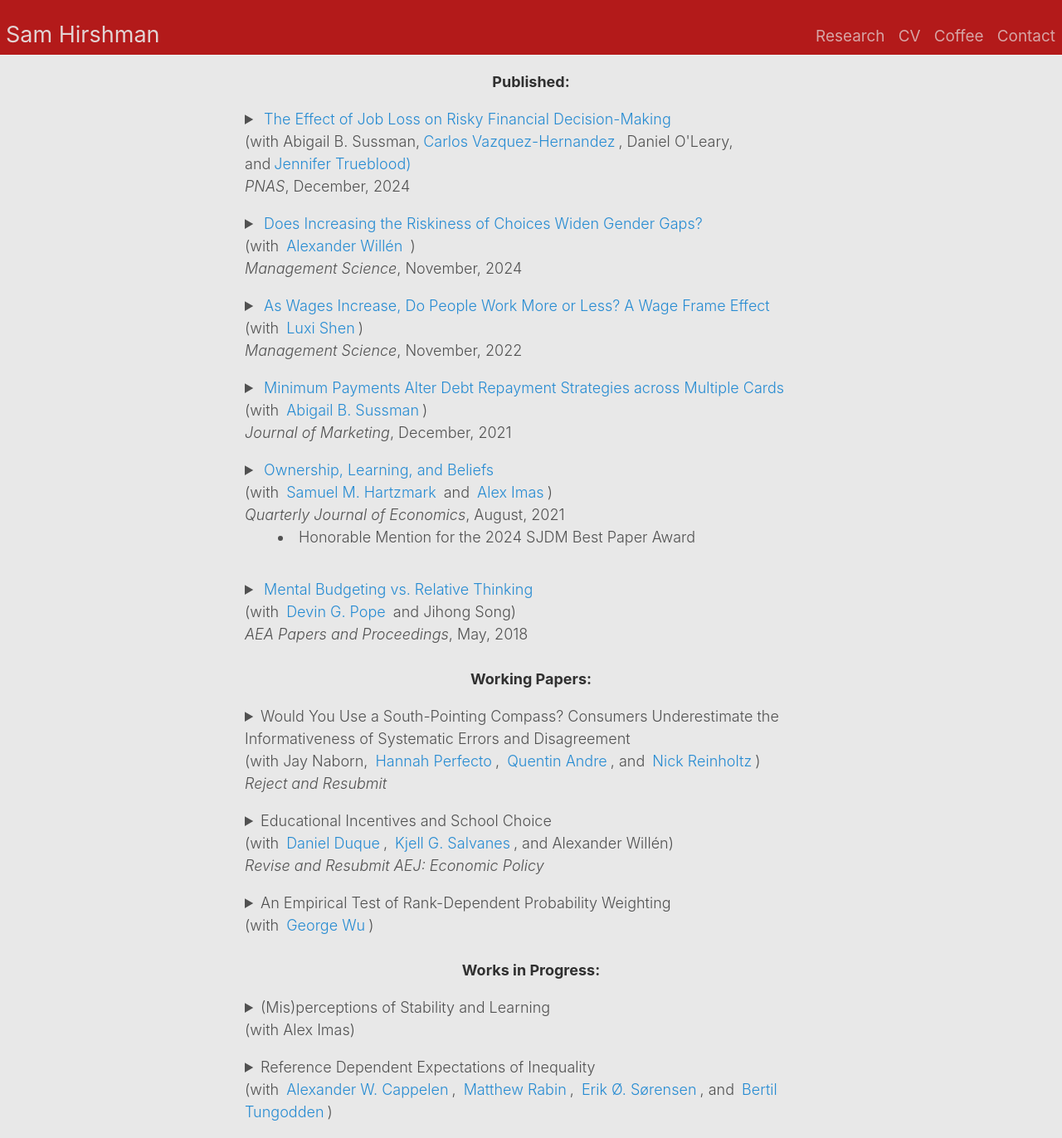
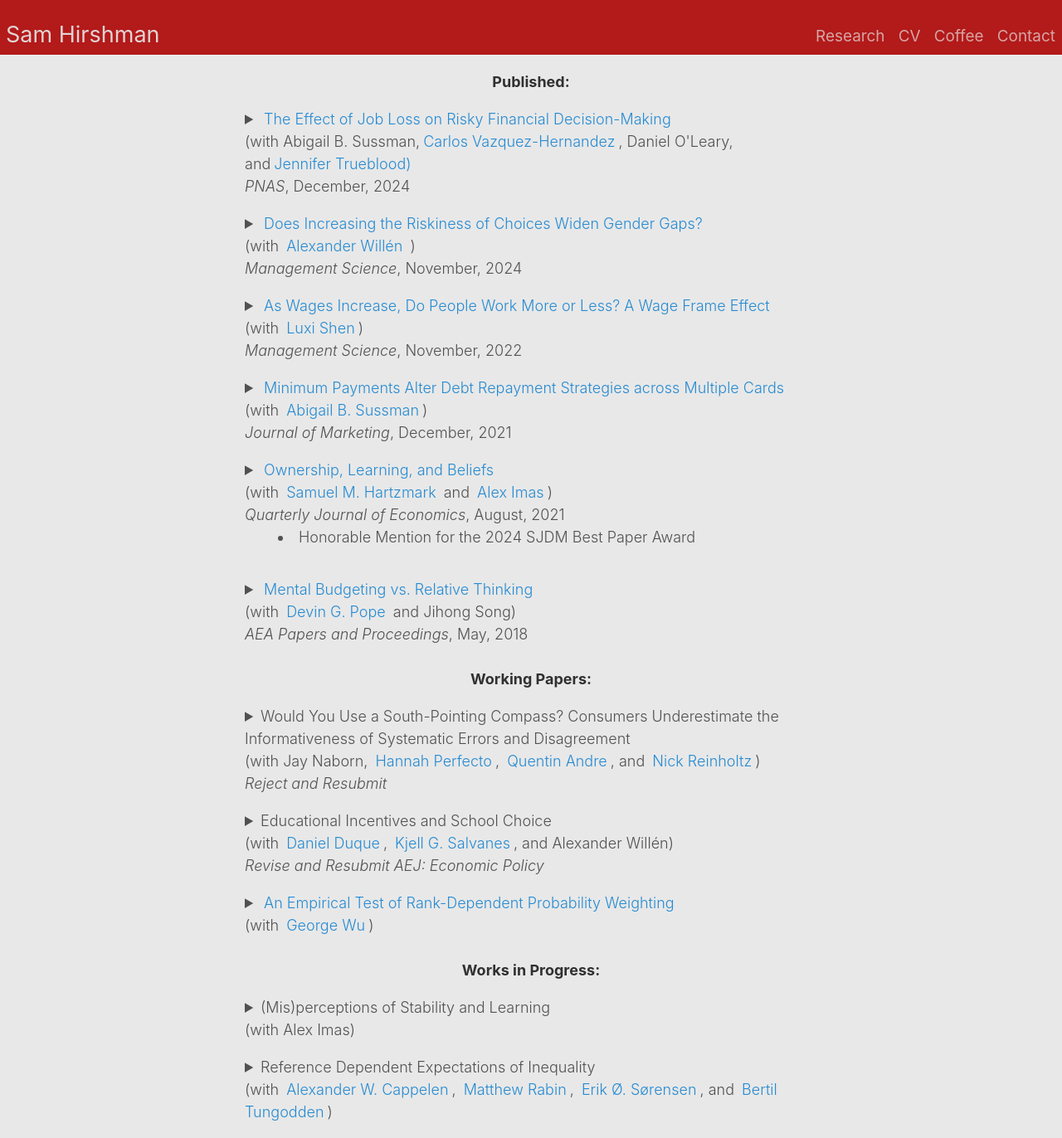
Before and after one commit to shirshma/shirshma.github.io, a Jekyll site: the page built from docs/research.md, in a window 1280 px wide. Shown: the whole page at 83% size. Built offline with Jekyll 4.4.1, drawn with Linux system fonts in a browser that asks for light colours.

Commit message:
Update research.md
added link to SSRN for nprd paper

```diff
--- a/docs/research.md
+++ b/docs/research.md
@@ -66,7 +66,7 @@ We study how targeted educational incentives shape human capital formation, educ
 </details>
 
 <p><details><summary>
-An Empirical Test of Rank-Dependent Probability Weighting <br> (with <a href="https://faculty.chicagobooth.edu/george.wu/"> George Wu</a>)
+  <span class="fn"> <a href="https://papers.ssrn.com/sol3/papers.cfm?abstract_id=6921619" target="_blank">An Empirical Test of Rank-Dependent Probability Weighting  </a> </span><br> (with <a href="https://faculty.chicagobooth.edu/george.wu/"> George Wu</a>)
 </summary>
 Cumulative Prospect Theory (Tversky and Kahneman, 1992) modified Original Prospect Theory (Kahneman and Tversky, 1979) by allowing decision weights to depend on the rank of the outcome. Rank-dependent decision weights provide some theoretical advantages, including eliminating violations of first-order stochastic dominance and generalizing to probability distributions with any number of outcomes.  This representation also has strong and testable empirical implications.  In particular, given well-documented properties of the probability weighting function, decision weights should be larger for more extreme outcomes.   We test whether decision weights are indeed rank-dependent using a large sample of binary choices between gambles (1,991 participants and 59,730 choices). The gambles were designed  to allow semi-parametric estimation of decision weights. Our estimates show strong evidence for rank-dependence: decision weights for the highest-valued outcome are significantly larger than those for the middle outcome. Although both models are statistically rejected, our estimated decision weights are considerably closer to Cumulative Prospect Theory than Original Prospect Theory. Moreover, in an out-of-sample prediction exercise, Cumulative Prospect Theory predicts three-outcome choice percentages substantially better than Original Prospect Theory. Our results thus provide a strong empirical basis for the use of Cumulative Prospect Theory in economic applications.
 
```
